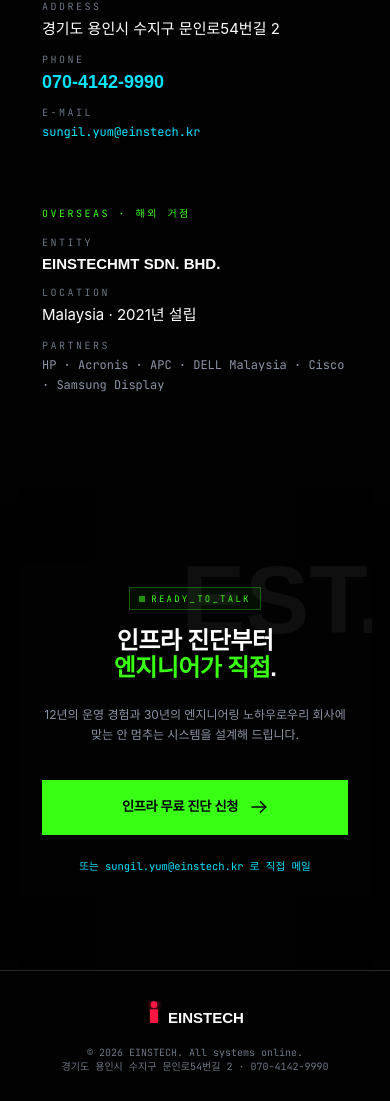
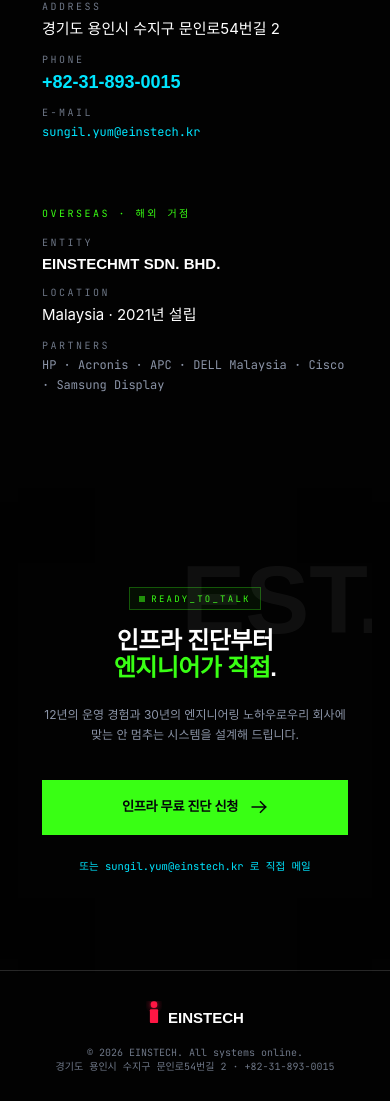
Before and after one commit to yumunix/einstech-landing, a Next.js app: page /company in a window 390 px wide. Shown: the part 7360-8461 px from the top of the page. Built offline with nearby package versions, Linux system fonts and the light colour scheme.

Commit message:
copy: update company phone to +82-31-893-0015 site-wide
- CTA, Contact, Company, Footer 4곳의 전화번호 통일
- 070-4142-9990 / 031-893-0015 → +82-31-893-0015 (국제 표기)
- tel: 링크도 동일 포맷으로 맞춤

```diff
--- a/app/company/page.jsx
+++ b/app/company/page.jsx
@@ -526,10 +526,10 @@ export default function CompanyPage() {
                       PHONE
                     </div>
                     <a
-                      href="tel:070-4142-9990"
+                      href="tel:+82-31-893-0015"
                       className="font-display text-2xl font-bold text-cyan hover:text-white transition-colors"
                     >
-                      070-4142-9990
+                      +82-31-893-0015
                     </a>
                   </div>
                   <div>
--- a/app/contact/page.jsx
+++ b/app/contact/page.jsx
@@ -82,7 +82,7 @@ export default function ContactPage() {
                 </h3>
 
                 <a
-                  href="tel:031-893-0015"
+                  href="tel:+82-31-893-0015"
                   className="flex items-start gap-4 group py-3 border-t border-surface-border/60"
                 >
                   <div className="w-9 h-9 border border-surface-border bg-void flex items-center justify-center group-hover:border-acid transition-colors flex-shrink-0">
@@ -105,7 +105,7 @@ export default function ContactPage() {
                       TEL
                     </span>
                     <span className="font-mono text-base text-white group-hover:text-acid transition-colors">
-                      031-893-0015
+                      +82-31-893-0015
                     </span>
                   </div>
                 </a>
--- a/components/sections/CTA.jsx
+++ b/components/sections/CTA.jsx
@@ -159,7 +159,7 @@ export default function CTA() {
           </div>
 
           <div className="mt-16 pt-8 border-t border-surface-border w-full flex flex-col md:flex-row items-center justify-center gap-6 md:gap-12 relative z-10">
-            <a href="tel:031-893-0015" className="flex items-center gap-4 group">
+            <a href="tel:+82-31-893-0015" className="flex items-center gap-4 group">
               <div className="w-10 h-10 border border-surface-border bg-void flex items-center justify-center group-hover:border-acid transition-colors">
                 <svg
                   className="w-5 h-5 text-muted group-hover:text-acid transition-colors"
@@ -180,7 +180,7 @@ export default function CTA() {
                   DIRECT_LINE
                 </span>
                 <span className="font-mono text-base md:text-lg text-white group-hover:text-acid transition-colors">
-                  031-893-0015
+                  +82-31-893-0015
                 </span>
               </div>
             </a>
--- a/components/sections/Footer.jsx
+++ b/components/sections/Footer.jsx
@@ -48,7 +48,7 @@ export default function Footer() {
           © {new Date().getFullYear()} EINSTECH. All systems online.
           <br className="md:hidden" />
           <span className="ml-0 md:ml-3">
-            경기도 용인시 수지구 문인로54번길 2 · 070-4142-9990
+            경기도 용인시 수지구 문인로54번길 2 · +82-31-893-0015
           </span>
         </div>
       </div>
```
